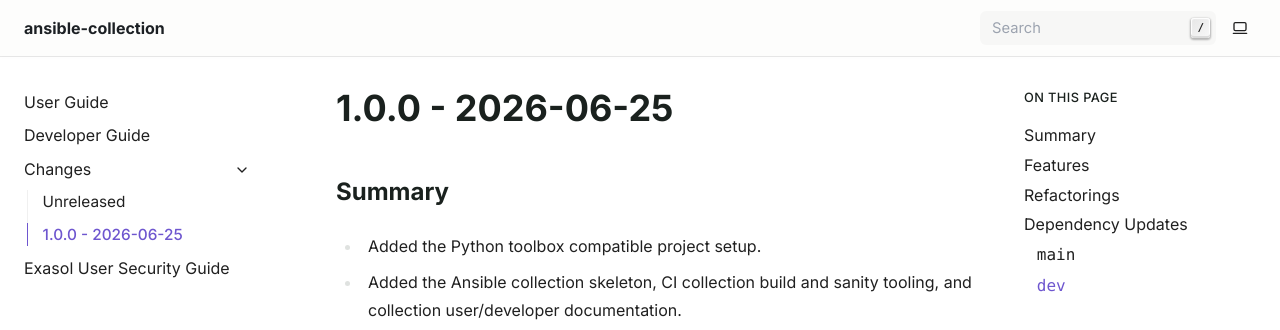
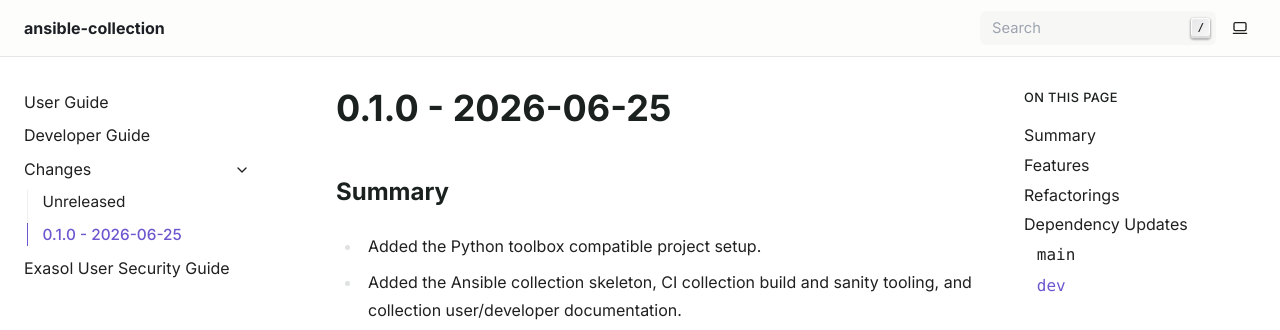
Before and after one commit to exasol/ansible-collection, a Sphinx documentation site: the page built from doc/changes/changes_0.1.0.md, in a window 1280 px wide and 900 px high. Shown: the top 330 px of the window. Built offline with Sphinx 7.4.7, drawn with Linux system fonts in a browser that asks for light colours.

```diff
--- a/doc/changes/changes_1.0.0.md
+++ b/doc/changes/changes_0.1.0.md
@@ -1,4 +1,4 @@
-# 1.0.0 - 2026-06-25
+# 0.1.0 - 2026-06-25
 
 ## Summary
 
--- a/galaxy.yml
+++ b/galaxy.yml
@@ -1,6 +1,6 @@
 namespace: exasol
 name: exasol
-version: "1.0.0"
+version: "0.1.0"
 readme: README.md
 authors:
   - Exasol AG <opensource@exasol.com>
--- a/pyproject.toml
+++ b/pyproject.toml
@@ -1,6 +1,6 @@
 [project]
 name = "exasol-ansible-modules"
-version = "1.0.0"
+version = "0.1.0"
 description = "Python runtime package for Exasol Ansible collection modules."
 authors = [
     {name = "Mykhailo Skliar", email = "mykhailo.skliar@exasol.com"},
```
Also changed, not shown: doc/changes/changelog.md (+2 -2 lines).
